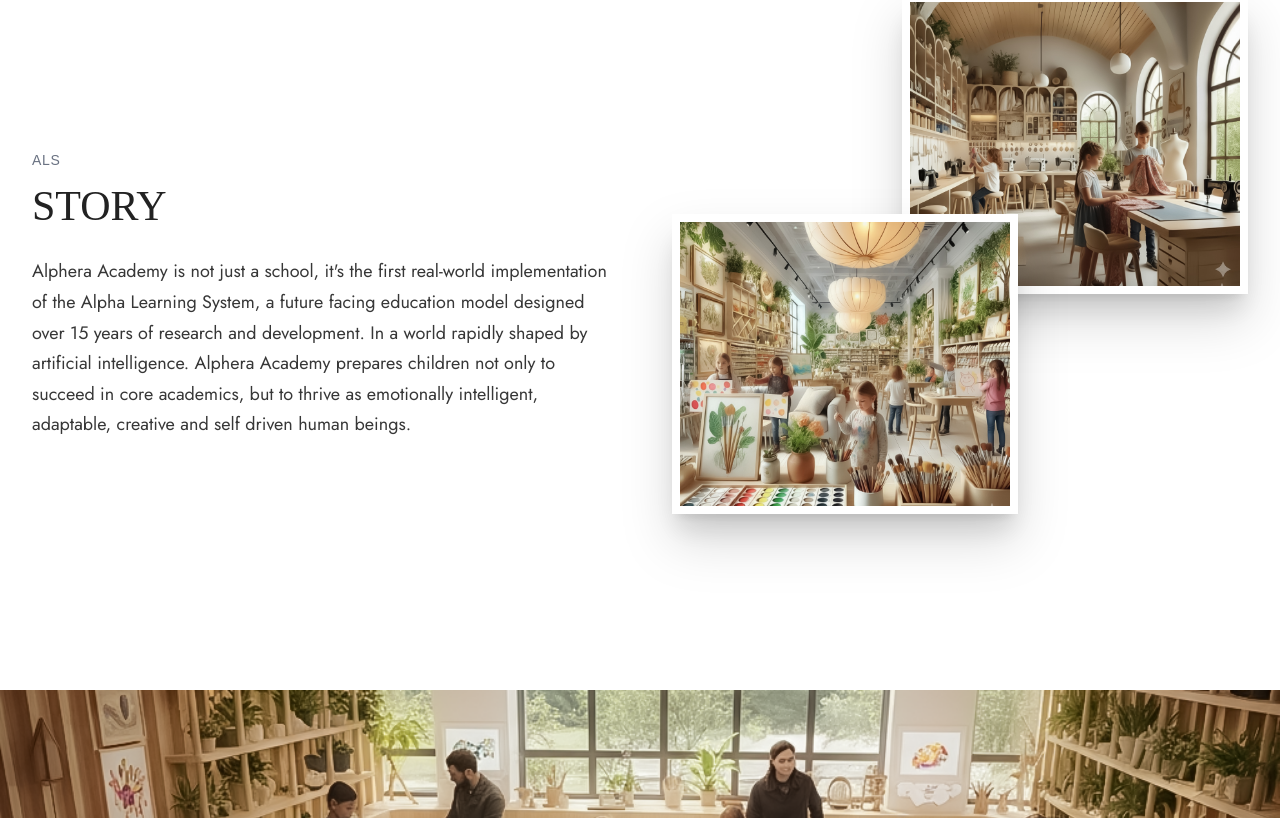
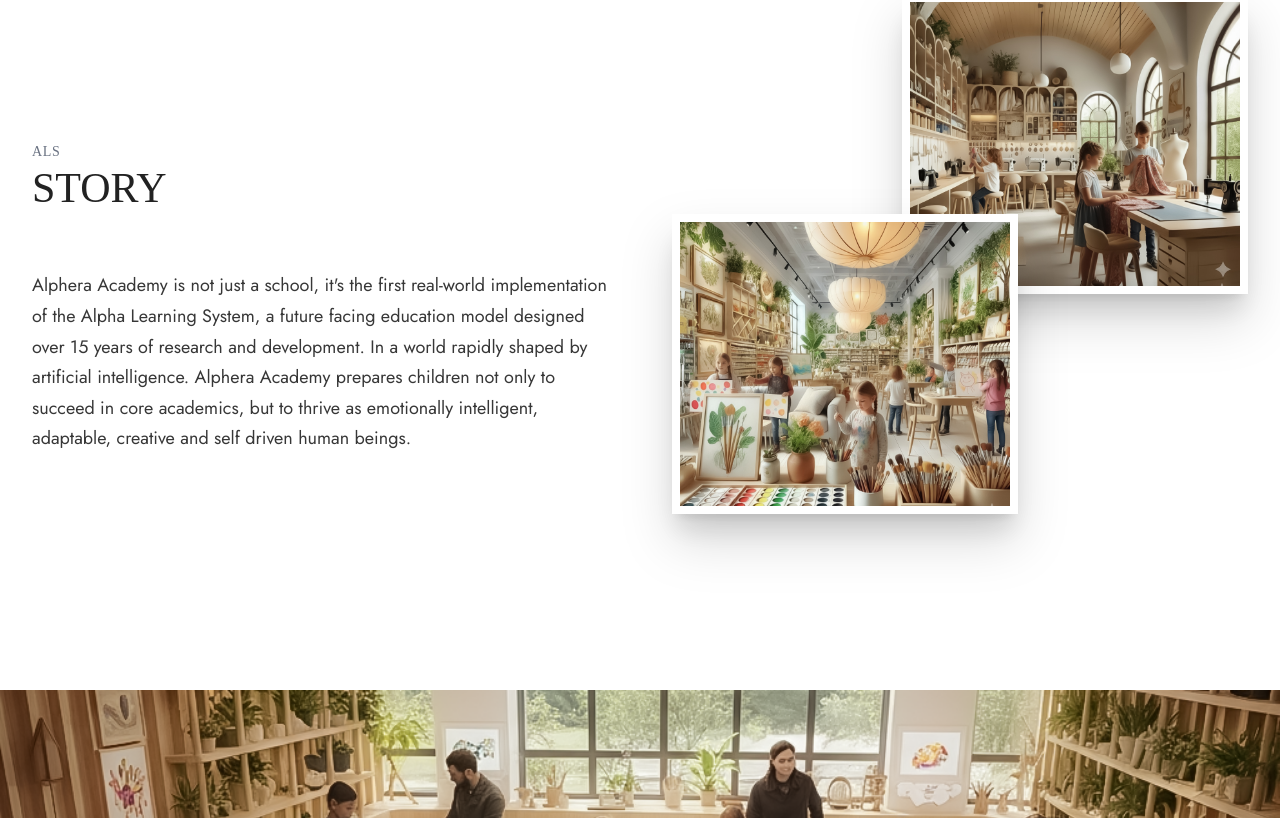
Before and after one commit to Alpha-Learning/uts, a Next.js app: page / in a window 1280 px wide. Shown: the part 902-1720 px from the top of the page. Built offline with nearby package versions, Linux system fonts and the light colour scheme; no server answers; a web font is replaced by a local one.

Commit message:
cosmetic changes

```diff
--- a/app/components/landing/FirstSection.tsx
+++ b/app/components/landing/FirstSection.tsx
@@ -17,17 +17,19 @@
               viewport={{ once: true, amount: 0.2 }}
               transition={{ duration: 0.6, ease: "easeOut" }}
             >
-              <div className="space-y-4 sm:space-y-6">
+              <div className="space-y-2 sm:space-y-3 ">
                 <motion.div
+                className=""
                   initial={{ opacity: 0, y: 20 }}
                   whileInView={{ opacity: 1, y: 0 }}
                   viewport={{ once: true, amount: 0.2 }}
                   transition={{ duration: 0.5, delay: 0.1 }}
                 >
-                  <span className="text-xs sm:text-sm font-medium text-gray-500 uppercase tracking-wider">
+
+                  <h2 className="mt-2 mb-14 flex flex-col  leading-tight" style={{ fontFamily: 'LeBeauneNew', fontSize: '42px', fontWeight: 400, color: '#222222' }}>
+                 <span className="text-xs sm:text-sm font-medium text-gray-500 uppercase tracking-wider">
                     ALS
                   </span>
-                  <h2 className="mt-2 mb-4 sm:mb-6 leading-tight" style={{ fontFamily: 'LeBeauneNew', fontSize: '42px', fontWeight: 400, color: '#222222' }}>
                    STORY
                   </h2>
                 </motion.div>
--- a/app/components/landing/SecondSection.tsx
+++ b/app/components/landing/SecondSection.tsx
@@ -22,7 +22,7 @@
               <div>
 
                  <h2 style={{ fontFamily: 'LeBeauneNew, serif', fontSize: '42px', fontWeight: 400, color: '#222222' }}
-                  className="text-4xl lg:text-4xl text-center font-medium text-[#222222] mt-4 mb-6 uppercase leading-tight">
+                  className="text-4xl lg:text-4xl mb-14 text-center font-medium text-[#222222] mt-4  uppercase leading-tight">
                    MISSION
                  </h2>
                  <p style={{ fontFamily: 'Jost, sans-serif' }} className="text-lg text-[#373737] leading-relaxed text-justify lg:text-left mb-8" >
--- a/app/components/landing/ThirdSection.tsx
+++ b/app/components/landing/ThirdSection.tsx
@@ -26,7 +26,7 @@
       <div className="relative z-10  pb-28">
         <div className="max-w-5xl mx-auto px-4 sm:px-6 lg:px-8 text-center">
           <motion.h2
-            className="text-3xl text-[#192951] sm:text-4xl md:text-5xl font-bold  tracking-wide"
+            className="text-3xl text-[#192951] sm:text-4xl md:text-5xl font-bold mb-14 tracking-wide"
             style={{ fontFamily: 'LeBeauneNew, serif', fontSize: '42px', fontWeight: 400, color: '#222222' }}            initial={{ opacity: 0, y: 20 }}
             whileInView={{ opacity: 1, y: 0 }}
             viewport={{ once: true, amount: 0.2 }}
@@ -73,8 +73,8 @@
                 />
                 <button
                   type="submit"
-                  className="px-5 sm:px-7 py-3 sm:py-5  bg-[#192951] text-white font-semibold text-sm sm:text-base whitespace-nowrap min-w-[110px]"
-                  style={{ fontFamily: 'LeBeauneNew, serif' }}
+                  className="px-5 flex justify-center sm:px-7  sm:py-5  bg-[#192951] text-white font-semibold text-sm sm:text-lg  whitespace-nowrap min-w-[110px]"
+                  style={{ fontFamily: 'LeBeauneNe' }}
                 >
                   Submit
                 </button>
```
